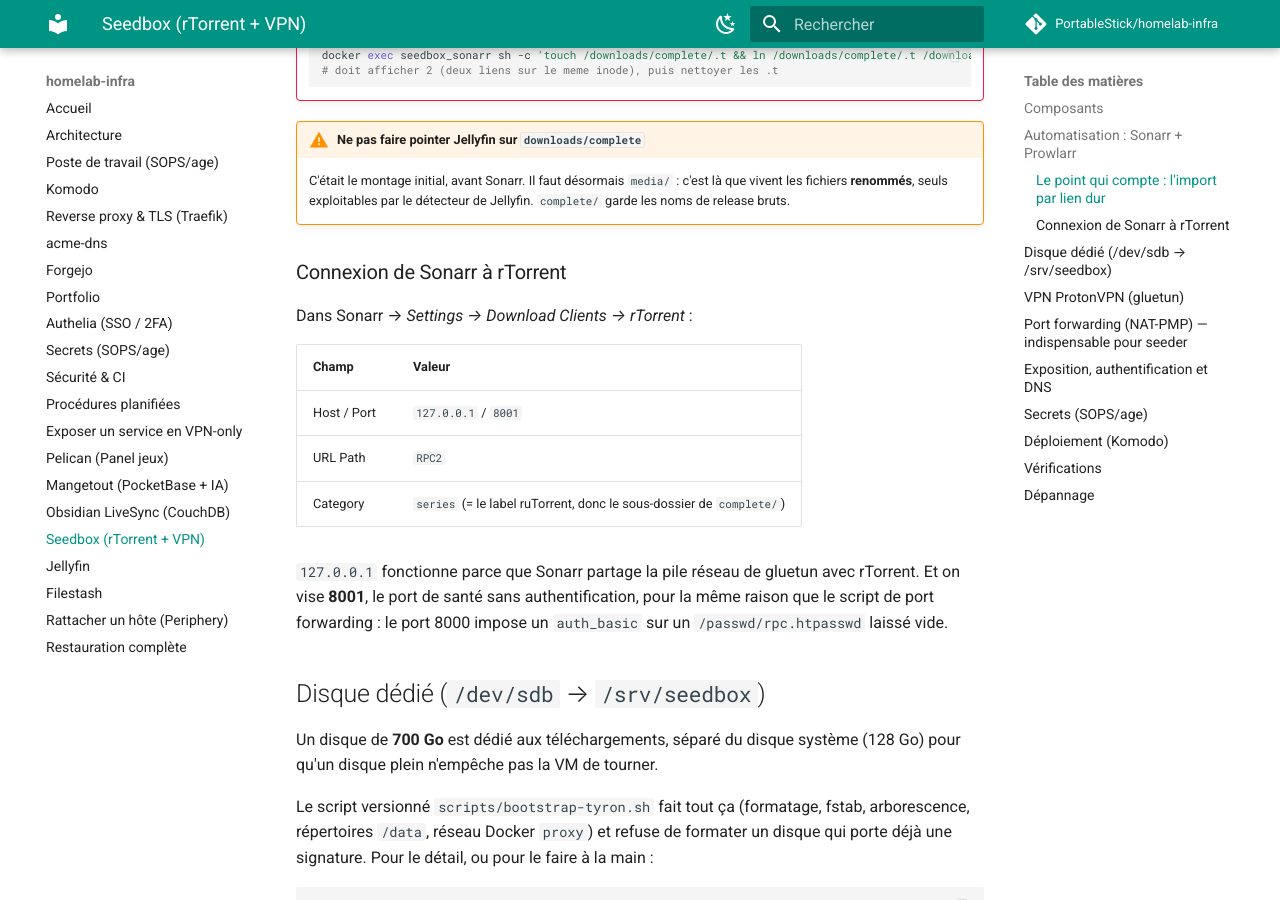
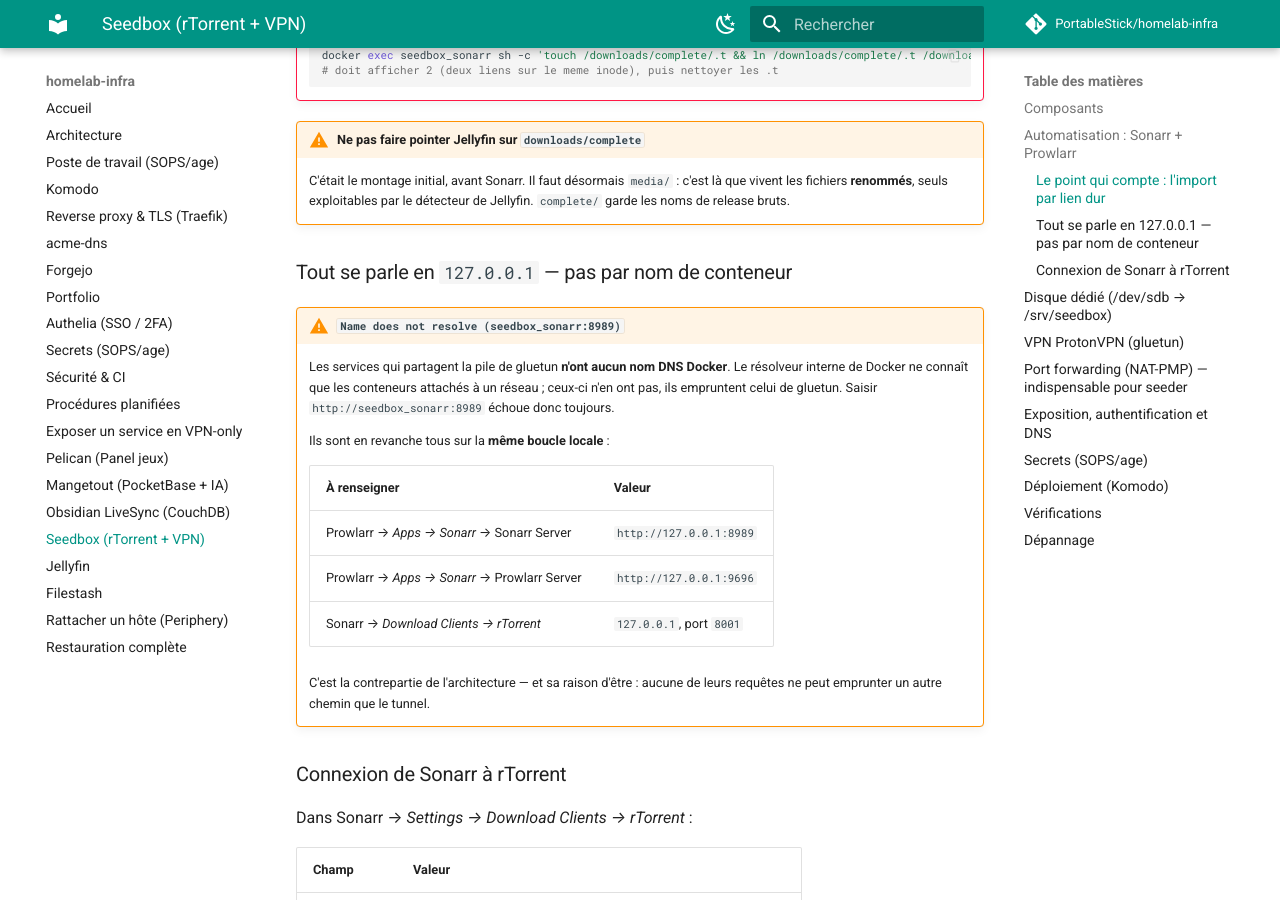
Before and after one commit to PortableStick/homelab-infra, an MkDocs documentation site: the page built from docs/seedbox.md, in a window 1280 px wide and 900 px high, scrolled down 1900 px. Built offline with MkDocs 1.6.1 and Material for MkDocs 9.7.7, drawn with Linux system fonts in a browser that asks for light colours; comment, search, counter and statistics services are not loaded.

Commit message:
docs(seedbox): les services derriere gluetun n'ont pas de nom DNS
Prowlarr echouait a joindre Sonarr sur http://seedbox_sonarr:8989 avec
« Name does not resolve ». C'est attendu : le resolveur interne de Docker
ne connait que les conteneurs attaches a un reseau, et ceux qui partagent
la pile de gluetun n'en ont aucun - ils empruntent la sienne.

Ils sont en revanche tous sur la meme boucle locale. Verifie depuis le
conteneur Prowlarr : le nom renvoie 000, 127.0.0.1:8989 repond, et l'API
Sonarr accepte la cle.

Consigne les trois adresses a renseigner (Prowlarr -> Sonarr, Sonarr ->
rTorrent) puisque le piege ressortira a chaque service ajoute derriere
gluetun.

Co-Authored-By: Claude Opus 5 (1M context) <noreply@anthropic.com>

```diff
--- a/docs/seedbox.md
+++ b/docs/seedbox.md
@@ -76,6 +76,24 @@ rTorrent continue de seeder son fichier, Jellyfin lit une arborescence propre.
     C'était le montage initial, avant Sonarr. Il faut désormais `media/` : c'est là que vivent les
     fichiers **renommés**, seuls exploitables par le détecteur de Jellyfin. `complete/` garde les
     noms de release bruts.
+
+### Tout se parle en `127.0.0.1` — pas par nom de conteneur
+
+!!! warning "`Name does not resolve (seedbox_sonarr:8989)`"
+    Les services qui partagent la pile de gluetun **n'ont aucun nom DNS Docker**. Le résolveur
+    interne de Docker ne connaît que les conteneurs attachés à un réseau ; ceux-ci n'en ont pas,
+    ils empruntent celui de gluetun. Saisir `http://seedbox_sonarr:8989` échoue donc toujours.
+
+    Ils sont en revanche tous sur la **même boucle locale** :
+
+    | À renseigner | Valeur |
+    | --- | --- |
+    | Prowlarr → *Apps → Sonarr* → Sonarr Server | `http://127.0.0.1:8989` |
+    | Prowlarr → *Apps → Sonarr* → Prowlarr Server | `http://127.0.0.1:9696` |
+    | Sonarr → *Download Clients → rTorrent* | `127.0.0.1`, port `8001` |
+
+    C'est la contrepartie de l'architecture — et sa raison d'être : aucune de leurs requêtes ne
+    peut emprunter un autre chemin que le tunnel.
 
 ### Connexion de Sonarr à rTorrent
 
```
